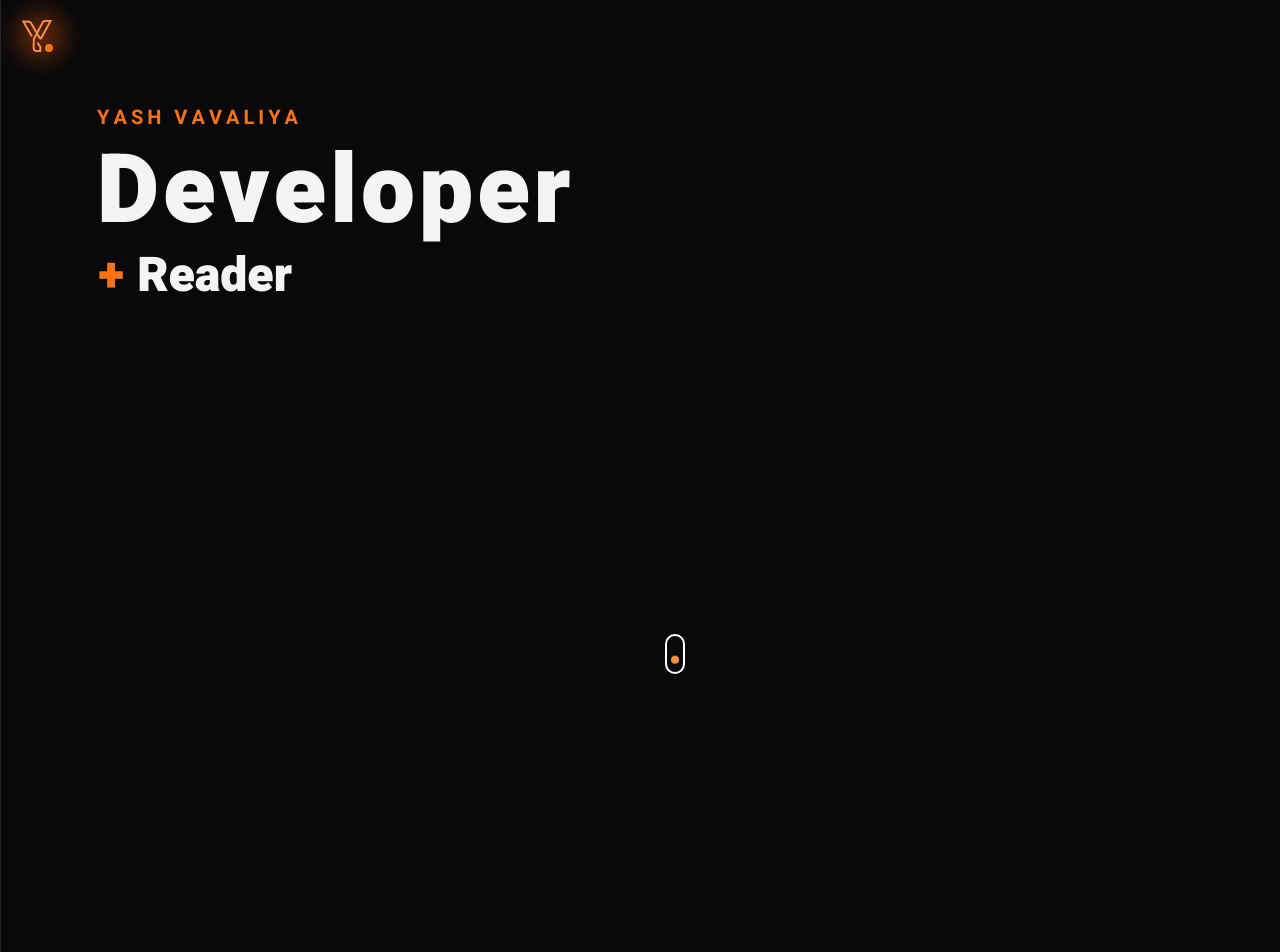
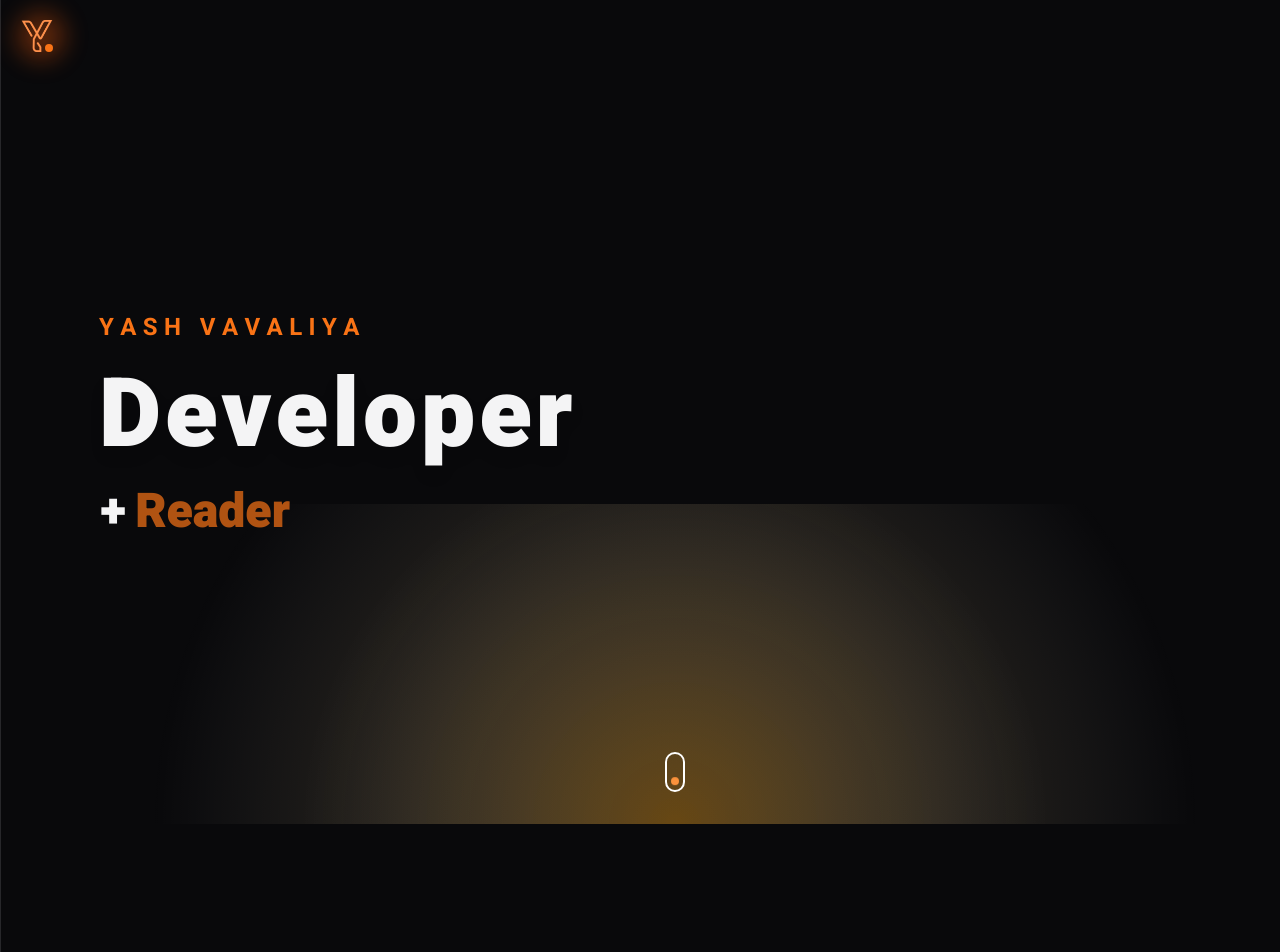
Before and after one commit to yashvavaliya/Y_PortFolio, a React (Vite) app: page / in a window 1280 px wide. Shown: the top 952 px of the page. Built offline with nearby package versions, Linux system fonts and the light colour scheme; a web font is replaced by a local one.

Commit message:
update: home page

```diff
--- a/src/components/sections/Hero.jsx
+++ b/src/components/sections/Hero.jsx
@@ -1,7 +1,5 @@
 import { useEffect, useState } from "react";
 import user_info from "../../data/user_info.js";
-import Lottie from "lottie-react";
-// import animationData from "./../../../public/json/homeimage.json";
 
 function Hero() {
   const [currentRoleIndex, setCurrentRoleIndex] = useState(0);
@@ -15,58 +13,91 @@ function Hero() {
   }, []);
 
   return (
-    <section>
-      <div
-        id="hero"
-        className="pb-20 pt-24 sm:pt-20 md:pt-30 flex px-6 lg:px-24"
+    <section className="relative overflow-hidden min-h-screen flex items-center justify-center px-2 sm:px-4 md:px-8 lg:px-20 w-full">
+      {/* Responsive Sunrise SVG */}
+      <svg
+        className="absolute inset-x-0 bottom-0 w-full h-auto max-h-[40vh] pointer-events-none z-0"
+        viewBox="0 0 900 450"
+        fill="none"
+        xmlns="http://www.w3.org/2000/svg"
+        preserveAspectRatio="xMidYMax slice"
       >
-        <div className="self-center flex flex-col lg:flex-row w-full">
+        <circle
+          cx="450"
+          cy="450"
+          r="350"
+          fill="url(#waveGradient)"
+          opacity="0.25"
+        />
+        <circle
+          cx="450"
+          cy="450"
+          r="250"
+          fill="url(#waveGradient2)"
+          opacity="0.18"
+        />
+        <defs>
+          <radialGradient
+            id="waveGradient"
+            cx="0"
+            cy="0"
+            r="1"
+            gradientTransform="translate(450 450) scale(350)"
+            gradientUnits="userSpaceOnUse"
+          >
+            <stop stopColor="#FFA500" />
+            <stop offset="1" stopColor="#fff" stopOpacity="0" />
+          </radialGradient>
+          <radialGradient
+            id="waveGradient2"
+            cx="0"
+            cy="0"
+            r="1"
+            gradientTransform="translate(450 450) scale(250)"
+            gradientUnits="userSpaceOnUse"
+          >
+            <stop stopColor="#FFB347" />
+            <stop offset="1" stopColor="#fff" stopOpacity="0" />
+          </radialGradient>
+        </defs>
+      </svg>
+
+      <div className="relative z-10 w-full max-w-6xl mx-auto flex flex-col lg:flex-row items-center justify-between py-10 sm:py-16 lg:py-24 gap-10">
         {/* Left Side */}
-          <div className="hs-tooltip [--placement:right] w-full lg:w-[60%] hs-tooltip-toggle">
-            {/* Removed small screen image */}
-            <span
-              className="hs-tooltip-content hs-tooltip-shown:opacity-100 hs-tooltip-shown:visible opacity-0 transition-opacity  inline-block absolute invisible z-10 py-1 px-2 bg-white border dark:border-zinc-800 dark:bg-zinc-950 text-xs font-medium text-zinc-950 dark:text-white rounded shadow-sm"
-              role="tooltip"
-            >
-              Hello! 👋 How are you doing? 🤔
-            </span>
-            <div className="flex gap-20 align-center flex-wrap md:flex-nowrap">
-              <div className="lg:w-[100%] text-zinc-900 dark:text-zinc-100 self-center">
-                <h2 className="text-xl text-orange-500 font-bold">
+        <div className="w-full lg:w-2/3 flex flex-col gap-4 sm:gap-6 items-center lg:items-start text-center lg:text-left">
+          <h2 className="text-lg xs:text-xl sm:text-2xl text-orange-500 font-bold tracking-widest">
             {Array.from(user_info.main.name).map((char, index) => (
               <span key={index} className="mr-1">
                 {char}
               </span>
             ))}
           </h2>
-                <h1 className="font-black mt-3 text-5xl sm:text-6xl md:text-7xl lg:text-8xl lg:w-[85%]">
+          <h1 className="font-black text-3xl xs:text-4xl sm:text-5xl md:text-6xl lg:text-7xl xl:text-8xl leading-tight text-zinc-900 dark:text-zinc-100 drop-shadow-lg">
             {Array.from(user_info.main.role).map((char, index) => (
               <span key={index} className="mr-1">
                 {char}
               </span>
             ))}
           </h1>
-                <p className="font-black mt-3 text-3xl sm:text-4xl md:text-5xl lg:w-[85%]">
-                  <span className="text-orange-500">+ </span>
-                  {roles[currentRoleIndex]}
+          <p className="font-black text-xl xs:text-2xl sm:text-3xl md:text-4xl lg:text-5xl text-orange-500 flex items-center gap-2 justify-center lg:justify-start">
+            <span className="text-zinc-900 dark:text-zinc-100">+ </span>
+            <span className="animate-pulse">{roles[currentRoleIndex]}</span>
           </p>
         </div>
-            </div>
-          </div>
-          {/* Right Side: Lottie Animation */}
-          <div className="hidden lg:flex relative w-[450px] h-[450px] items-center justify-center ml-10">
+        {/* Right Side: Lottie Animation (optional) */}
+        <div className="hidden lg:flex relative w-[250px] h-[250px] xl:w-[400px] xl:h-[400px] items-center justify-center ml-0 lg:ml-10">
           {/* <Lottie
             animationData={animationData}
             loop={true}
             autoplay={true}
-              style={{ width: 400, height: 400 }}
+            style={{ width: "100%", height: "100%" }}
           /> */}
         </div>
       </div>
-      </div>
-      <div className="flex justify-center items-center">
+      {/* Scroll Down Indicator */}
+      <div className="absolute bottom-8 left-1/2 -translate-x-1/2 flex justify-center items-center z-10">
         <div className="w-5 h-10 border-2 border-black rounded-full flex justify-center items-start p-1 dark:border-white">
-          <div className="w-2 h-2 bg-orange-400 rounded-full animate-updown" />
+          <div className="w-2 h-2 bg-orange-400 rounded-full animate-scroll-dot" />
         </div>
       </div>
     </section>
--- a/src/components/sections/Projects.jsx
+++ b/src/components/sections/Projects.jsx
@@ -25,7 +25,10 @@ function Projects() {
   };
 
   return (
-    <section className="mt-[5%] px-0 sm:px-0 md:px-8 mb-10 lg:px-20 w-full max-w-[1400px] mx-auto transition-all duration-[1s]">
+    <section
+      className="mt-[5%] px-0 sm:px-0 md:px-8 mb-10 lg:px-20 w-full max-w-[1400px] mx-auto transition-all duration-[1s]"
+      style={{ fontFamily: "'Poppins', 'Inter', sans-serif" }}
+    >
       {" "}
       {/* Added padding-bottom */}
       <div className="relative py-20 px-2">
@@ -51,16 +54,22 @@ function Projects() {
         <div className="max-w-6xl mx-auto grid grid-cols-1 lg:grid-cols-2 gap-12 items-center px-4 sm:px-8">
           {/* Left Side: Project Info */}
           <div>
-            <h2
-              className="text-3xl font-bold mb-2 text-orange-600"
-              style={{
+            <div className="flex flex-col items-start mb-2"  style={{
                 fontFamily: "'Playfair Display', 'Poppins', 'Inter', serif, sans-serif",
                 fontWeight: 700,
-              }}
-            >
-              0{currentIndex + 1}/
-              <span className="text-gray-800 dark:text-white">0{total}</span>
-            </h2>
+              }}>
+              <div className="flex items-end" >
+                <span className="text-6xl font-extrabold text-orange-600 leading-none">
+                  0{currentIndex + 1}
+                </span>
+                <span className="text-5xl font-extrabold text-orange-600 mx-2 leading-none">
+                  /
+                </span>
+              </div>
+              <span className="text-base font-medium text-gray-800 dark:text-white mt-1 ml-1">
+                0{total}
+              </span>
+            </div>
 
             {/* Card with easing effect */}
             <div
@@ -79,7 +88,6 @@ function Projects() {
               <p className="mt-4 text-base text-gray-700 dark:text-gray-300">
                 {currentProject.description}
               </p>
-
               <div className="mt-4 space-x-4">
                 {currentProject.github && (
                   <a
@@ -103,6 +111,7 @@ function Projects() {
                 )}
               </div>
             </div>
+
           </div>
 
           {/* Right Side: Placeholder Image + Navigation */}
--- a/src/data/user_info.js
+++ b/src/data/user_info.js
@@ -81,6 +81,15 @@ const info = {
     },
 
     {
+      title: "Chatroom",
+      description:
+        "Chatroom is a simple online chatting web application where you can create chat rooms and have a fun conversation with a group of people.",
+      technologies: "React, Tailwind, Firebase",
+       img: "/project/AI_Trip_Planner1.jpg",
+      github: "https://github.com/dsbalico/chatroom",
+      link: "https://thechatroom.netlify.app/",
+    },
+     {
       title: "Chatroom",
       description:
         "Chatroom is a simple online chatting web application where you can create chat rooms and have a fun conversation with a group of people.",
--- a/src/index.css
+++ b/src/index.css
@@ -61,3 +61,21 @@ html, body {
     transform: translateY(0);
   }
 }
+
+@keyframes scrollDot {
+  0% {
+    transform: translateY(0);
+    opacity: 1;
+  }
+  90% {
+    transform: translateY(24px);
+    opacity: 1;
+  }
+  100% {
+    transform: translateY(0);
+    opacity: 0.7;
+  }
+}
+.animate-scroll-dot {
+  animation: scrollDot 1.2s cubic-bezier(0.4, 0, 0.2, 1) infinite;
+}
--- a/src/pages/Homepage.jsx
+++ b/src/pages/Homepage.jsx
@@ -57,7 +57,7 @@ function Homepage() {
   // }
 
   return (
-    <div className="bg-zing-100 dark:bg-zinc-900">
+    <div className="bg-zinc-100 dark:bg-zinc-900">
       <div className="xl:w-[1350px] md:mx-auto h-full border-x border-zinc-100 dark:border-zinc-800  bg-zinc-100 dark:bg-zinc-950">
         <ToggleTheme switchTheme={switchTheme} />
 
```
Lines whose indentation alone changed are shown as unchanged.
